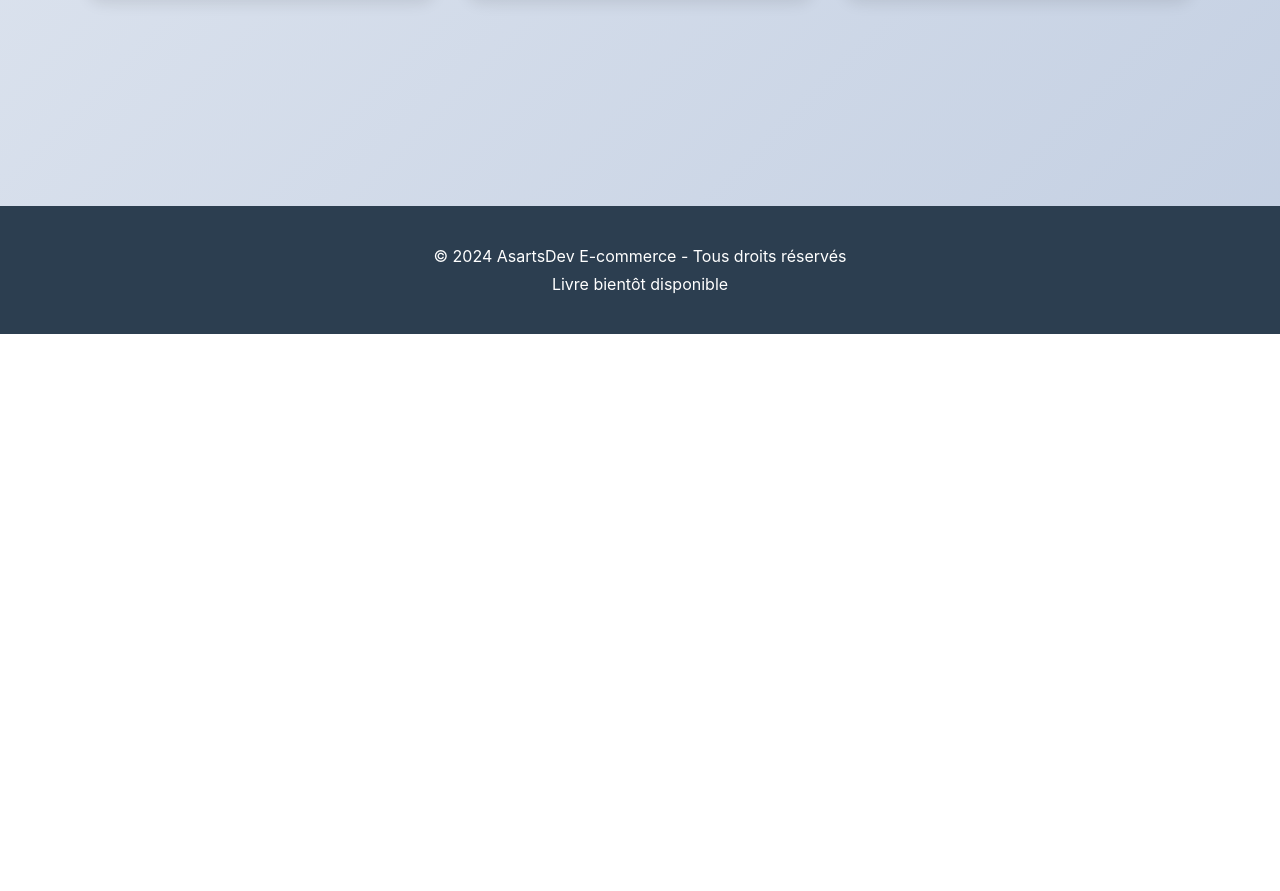
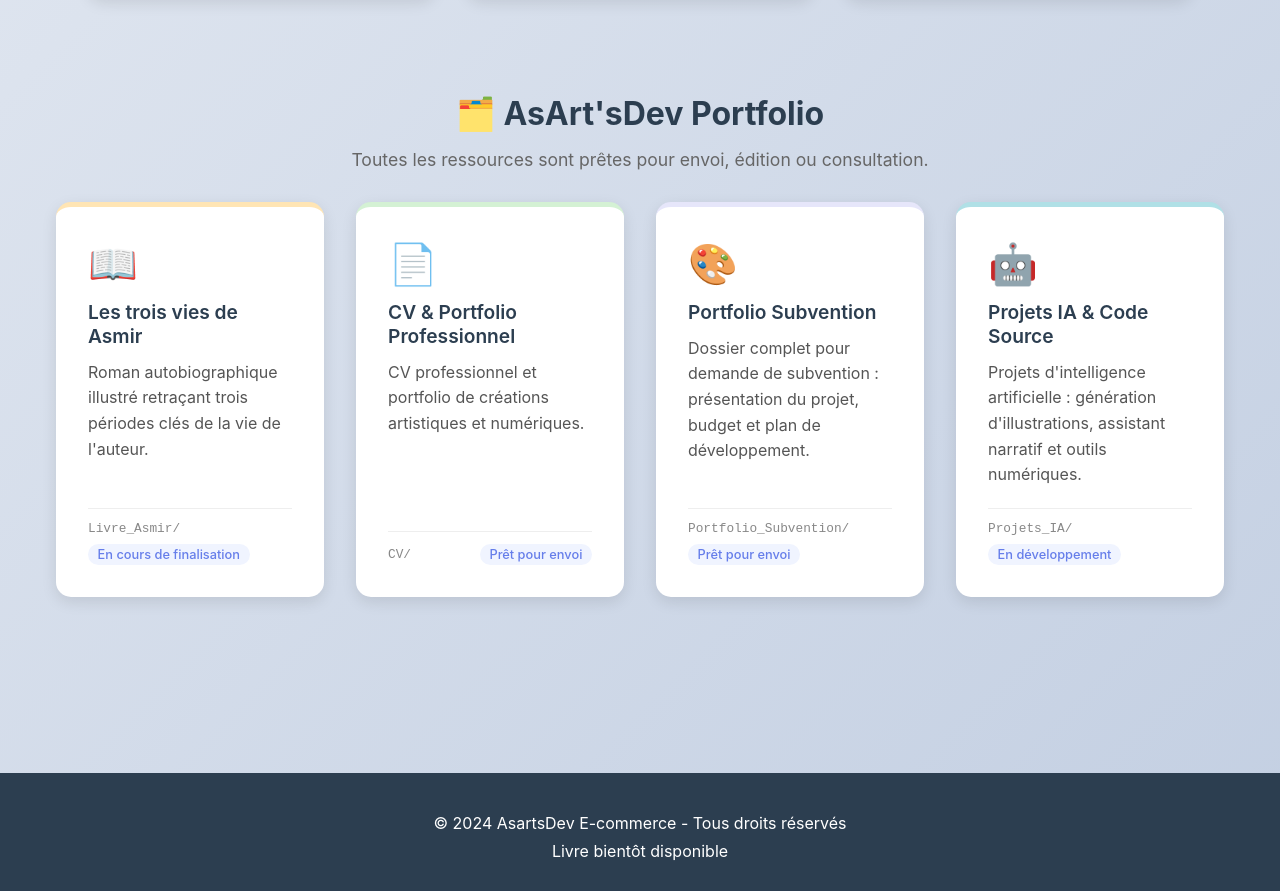
Before and after one commit to asmir-mln/asartsdev-ecommerce, a React (Create React App) app: page / in a window 1280 px wide. Shown: the part 1986-2877 px from the top of the page. Before the commit the page ends 2320 px from the top, so only its background shows below. Built offline with nearby package versions, Linux system fonts and the light colour scheme; the HTML template or start-up script is replaced by a standard one.

Commit message:
Add AsArtsDev Portfolio: directories, Portfolio component, data and README updates
Co-authored-by: asmir-mln <228768516+asmir-mln@users.noreply.github.com>

```diff
--- a/src/App.js
+++ b/src/App.js
@@ -1,7 +1,9 @@
 import React from 'react';
 import BookDetails from './components/BookDetails';
 import BookCarousel from './components/BookCarousel';
+import Portfolio from './components/Portfolio';
 import { bookData } from './data/bookData';
+import { portfolioData } from './data/portfolioData';
 import './App.css';
 
 function App() {
@@ -51,6 +53,8 @@ function App() {
             <p>Accessible sur internet et en format livre</p>
           </div>
         </section>
+
+        <Portfolio sections={portfolioData.sections} />
       </main>
 
       <footer className="App-footer">
--- /dev/null
+++ b/src/components/Portfolio.css
@@ -0,0 +1,74 @@
+.portfolio-section {
+  margin: 4rem 0;
+}
+
+.portfolio-grid {
+  display: grid;
+  grid-template-columns: repeat(auto-fit, minmax(260px, 1fr));
+  gap: 2rem;
+  margin-top: 2rem;
+}
+
+.portfolio-card {
+  background: white;
+  padding: 2rem;
+  border-radius: 15px;
+  box-shadow: 0 5px 15px rgba(0, 0, 0, 0.1);
+  border-top: 5px solid #667eea;
+  transition: transform 0.3s ease;
+  display: flex;
+  flex-direction: column;
+  gap: 0.75rem;
+}
+
+.portfolio-card:hover {
+  transform: translateY(-5px);
+}
+
+.portfolio-icon {
+  font-size: 2.5rem;
+}
+
+.portfolio-card-title {
+  font-size: 1.2rem;
+  color: #2c3e50;
+  font-weight: 600;
+}
+
+.portfolio-card-description {
+  color: #555;
+  line-height: 1.6;
+  flex-grow: 1;
+}
+
+.portfolio-card-footer {
+  display: flex;
+  justify-content: space-between;
+  align-items: center;
+  flex-wrap: wrap;
+  gap: 0.5rem;
+  margin-top: 0.5rem;
+  padding-top: 0.75rem;
+  border-top: 1px solid #eee;
+}
+
+.portfolio-folder {
+  font-size: 0.8rem;
+  color: #888;
+  font-family: monospace;
+}
+
+.portfolio-status {
+  font-size: 0.8rem;
+  background: #f0f4ff;
+  color: #667eea;
+  padding: 0.2rem 0.6rem;
+  border-radius: 20px;
+  font-weight: 500;
+}
+
+@media (max-width: 768px) {
+  .portfolio-grid {
+    grid-template-columns: 1fr;
+  }
+}
--- /dev/null
+++ b/src/components/Portfolio.js
@@ -0,0 +1,32 @@
+import React from 'react';
+import './Portfolio.css';
+
+const Portfolio = ({ sections }) => {
+  return (
+    <section className="portfolio-section">
+      <h2 className="section-title">🗂️ AsArt'sDev Portfolio</h2>
+      <p className="section-description">
+        Toutes les ressources sont prêtes pour envoi, édition ou consultation.
+      </p>
+      <div className="portfolio-grid">
+        {sections.map((section) => (
+          <div
+            key={section.id}
+            className="portfolio-card"
+            style={{ borderTopColor: section.color }}
+          >
+            <div className="portfolio-icon">{section.icon}</div>
+            <h3 className="portfolio-card-title">{section.title}</h3>
+            <p className="portfolio-card-description">{section.description}</p>
+            <div className="portfolio-card-footer">
+              <span className="portfolio-folder">{section.folder}</span>
+              <span className="portfolio-status">{section.status}</span>
+            </div>
+          </div>
+        ))}
+      </div>
+    </section>
+  );
+};
+
+export default Portfolio;
--- /dev/null
+++ b/src/data/portfolioData.js
@@ -0,0 +1,43 @@
+// Données du portfolio AsArt'sDev
+// Sections : Livre, CV, Portfolio Subvention, Projets IA
+
+export const portfolioData = {
+  sections: [
+    {
+      id: 'livre',
+      icon: '📖',
+      title: 'Les trois vies de Asmir',
+      description: 'Roman autobiographique illustré retraçant trois périodes clés de la vie de l\'auteur.',
+      status: 'En cours de finalisation',
+      folder: 'Livre_Asmir/',
+      color: '#FFE5B4'
+    },
+    {
+      id: 'cv',
+      icon: '📄',
+      title: 'CV & Portfolio Professionnel',
+      description: 'CV professionnel et portfolio de créations artistiques et numériques.',
+      status: 'Prêt pour envoi',
+      folder: 'CV/',
+      color: '#D4F1D4'
+    },
+    {
+      id: 'subvention',
+      icon: '🎨',
+      title: 'Portfolio Subvention',
+      description: 'Dossier complet pour demande de subvention : présentation du projet, budget et plan de développement.',
+      status: 'Prêt pour envoi',
+      folder: 'Portfolio_Subvention/',
+      color: '#E6E6FA'
+    },
+    {
+      id: 'ia',
+      icon: '🤖',
+      title: 'Projets IA & Code Source',
+      description: 'Projets d\'intelligence artificielle : génération d\'illustrations, assistant narratif et outils numériques.',
+      status: 'En développement',
+      folder: 'Projets_IA/',
+      color: '#B0E0E6'
+    }
+  ]
+};
```
Also changed, not shown: CV/README.md (added), Livre_Asmir/README.md (added), Portfolio_Subvention/README.md (added), Projets_IA/README.md (added), 2 other files (tests, documents, lock files or other folders).
